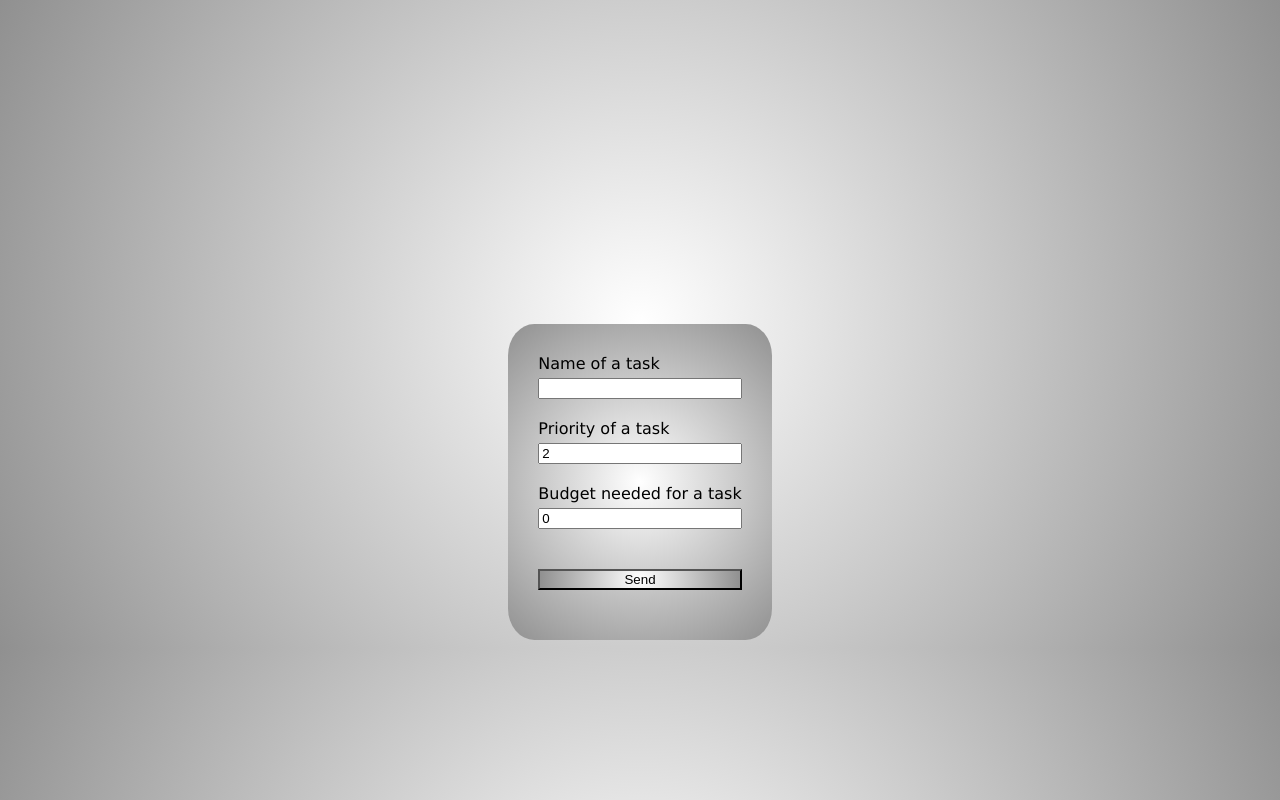
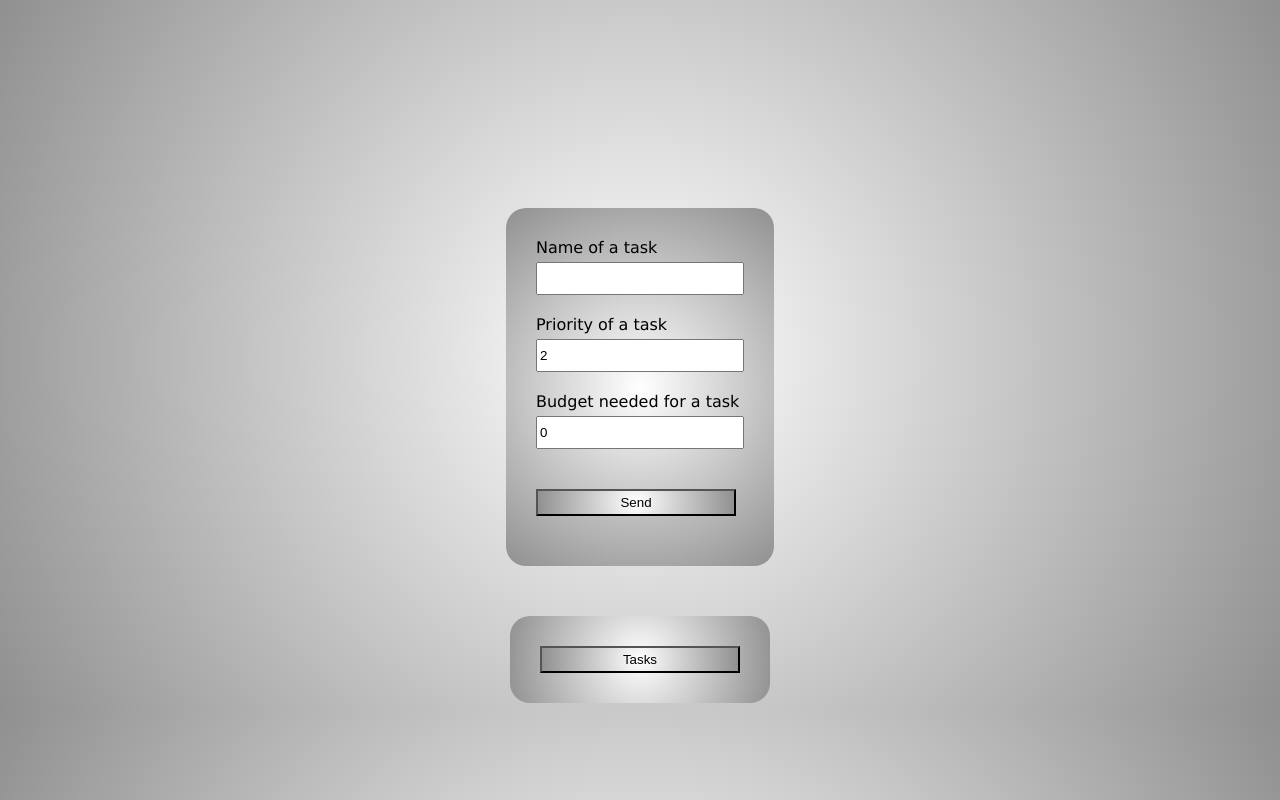
Before and after one commit to AdamMatolak/NodeServer1, a website: page index.html in a window 1280 px wide. Drawn offline with nearby package versions, Linux system fonts and the light colour scheme.

Commit message:
Added Tasks Web Page

```diff
--- a/index.html
+++ b/index.html
@@ -10,13 +10,21 @@
 <body>
     <div class="container">
         <label for="name">Name of a task</label>
-        <input type="text" id="name" name="name">
+        <input type="text" id="name" class="inputs" name="name">
         <label for="priority">Priority of a task</label>
-        <input type="number" id="priority" name="priority" value="2">
+        <input type="number" id="priority" class="inputs" name="priority" value="2">
         <label for="price">Budget needed for a task</label>
-        <input type="number" id="price" name="price" value="0">
-        <input type="submit" id="submit" value="Send">
+        <input type="number" id="price" class="inputs" name="price" value="0">
+        <input type="submit" id="submit" class="inputs" value="Send">
     </div>
+    <div class="container2">
+        <a href="task.html" >
+            <button id="tasksbtn" class="inputs">
+                Tasks
+            </button>
+        </a>
+    </div>
+
     <script src="https://ajax.googleapis.com/ajax/libs/jquery/3.5.1/jquery.min.js"></script>
     <script src="script.js"></script>
 </body>
--- a/index.js
+++ b/index.js
@@ -28,6 +28,7 @@ app.get('/author', (req, res)=>{
 })
 
 app.get('/task', (req, res)=>{
+    res.setHeader('Access-Control-Allow-Origin', '*');
     MongoClient.connect(connectionURL, (error, client)=>{
         if(error){
             return console.log('Unable to connect to database UwU');
--- a/style.css
+++ b/style.css
@@ -1,9 +1,15 @@
+html{
+    margin: 0;
+    padding: 0;
+}
 body{
+    height: full;
     font-family: Verdana, Geneva, Tahoma, sans-serif;
     display: flex;
     flex-direction: column;
     background: rgb(255,255,255);
     background: radial-gradient(circle, rgba(255,255,255,1) 0%, rgba(144,144,144,1) 100%);
+
 }
 .container{
     display: flex;
@@ -12,25 +18,49 @@ body{
     padding: 30px;
 
     margin: auto;
-    margin-top: 25%;
+    margin-top: 200px;
+    margin-bottom: 0;
 
-    border-radius: 10%;
+    border-radius: 20px;
 
     background: rgb(255,255,255);
     background: radial-gradient(circle, rgba(255,255,255,1) 0%, rgba(144,144,144,1) 100%);
 
     /* box-shadow:5px 5px darkgray; */
 }
-
-
 input{
     margin-top: 5px;
     margin-bottom: 20px;
 }
-
 #submit{
     margin-top: 20px;
+
 
     background: rgb(255,255,255);
     background: radial-gradient(circle, rgba(255,255,255,1) 0%, rgba(144,144,144,1) 100%);
 }
+.container2{
+    margin: auto;
+    margin-top: 50px;
+    margin-bottom: 0;
+
+    padding: 30px;
+
+    border-radius: 20px;
+
+    background: rgb(255,255,255);
+    background: radial-gradient(circle, rgba(255,255,255,1) 0%, rgba(144,144,144,1) 100%);
+}
+#tasksbtn{
+
+    background: rgb(255,255,255);
+    background: radial-gradient(circle, rgba(255,255,255,1) 0%, rgba(144,144,144,1) 100%);
+}
+h1{
+    margin: auto;
+}
+
+.inputs{
+    width: 200px;
+    height: 27px;
+}
```
Also changed, not shown: task.html (added, +27 -0 lines), task.js (added, +38 -0 lines).
